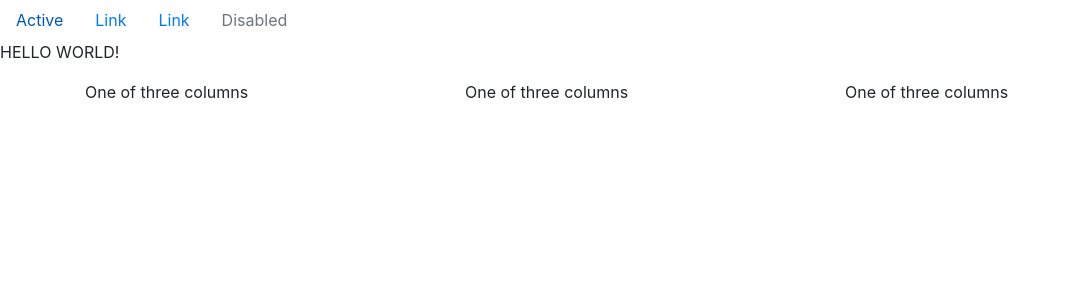
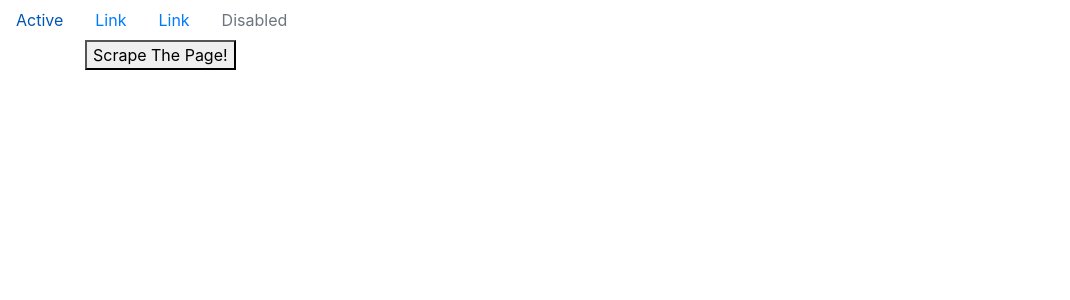
Before and after one commit to mattzuckermann/Web-Scraper_MongoDB-Cheerio, a Node server app: page / in a window 1280 px wide. Shown: the top 300 px of the page, without its empty margins (0-1070 px from the left). Run offline with Node 20, Linux system fonts and the light colour scheme; some libraries are stand-ins or nearby versions.

Commit message:
Created empty body divs for pushing newly scraped content to

```diff
--- a/views/index.handlebars
+++ b/views/index.handlebars
@@ -1,15 +1,13 @@
-<p>HELLO WORLD!</p>
-
 <div class="container">
     <div class="row">
-        <div class="col-sm">
-            One of three columns
+        <div id=-"bodyDiv" class="col-12">
+            <!-- Empty Div -->
         </div>
-        <div class="col-sm">
-            One of three columns
-        </div>
-        <div class="col-sm">
-            One of three columns
+    </div>
+
+    <div class="row">
+        <div class="col-12">
+            <button id="scrapeButton">Scrape The Page!</button>
         </div>
     </div>
 </div>
```
